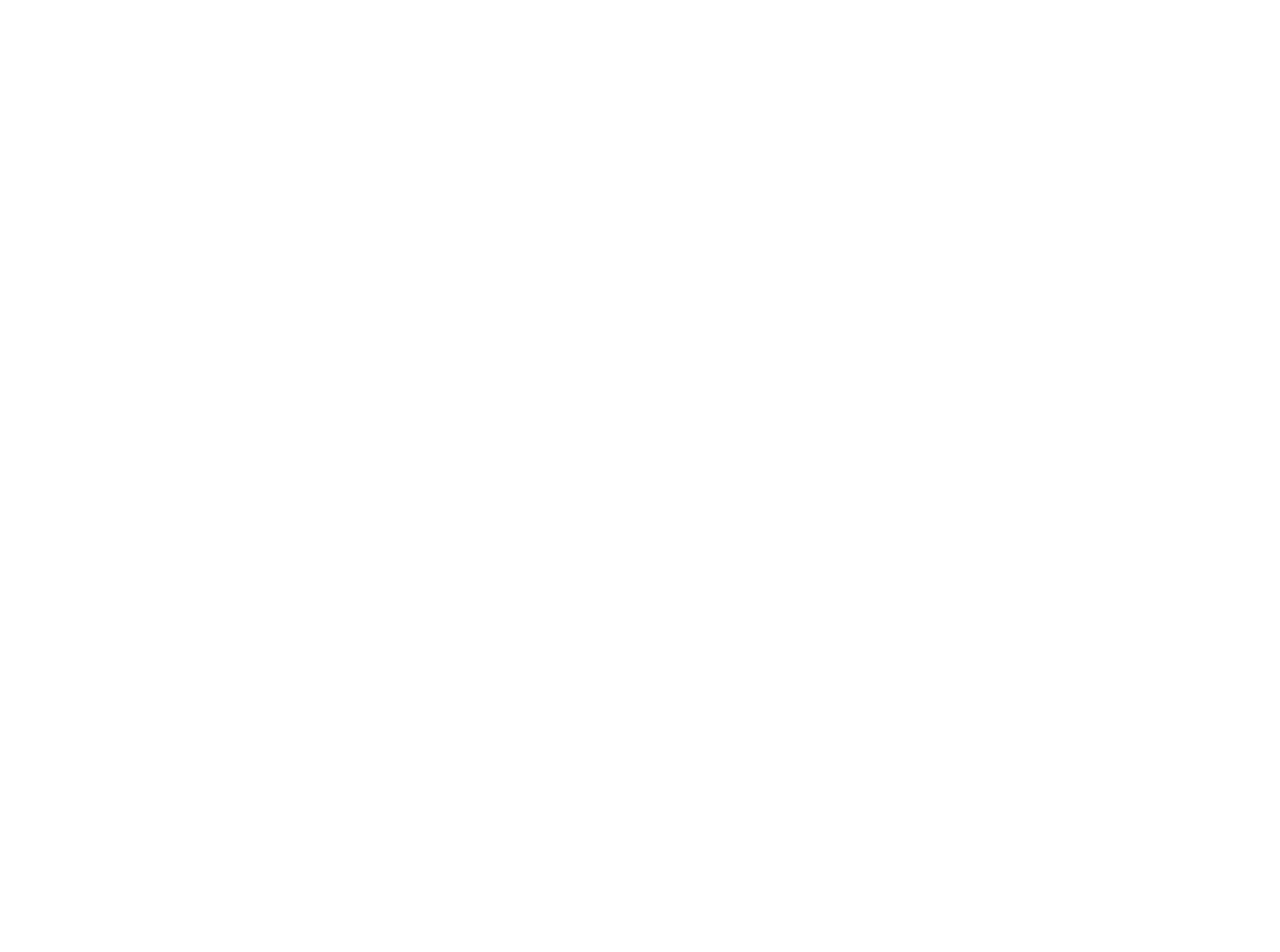
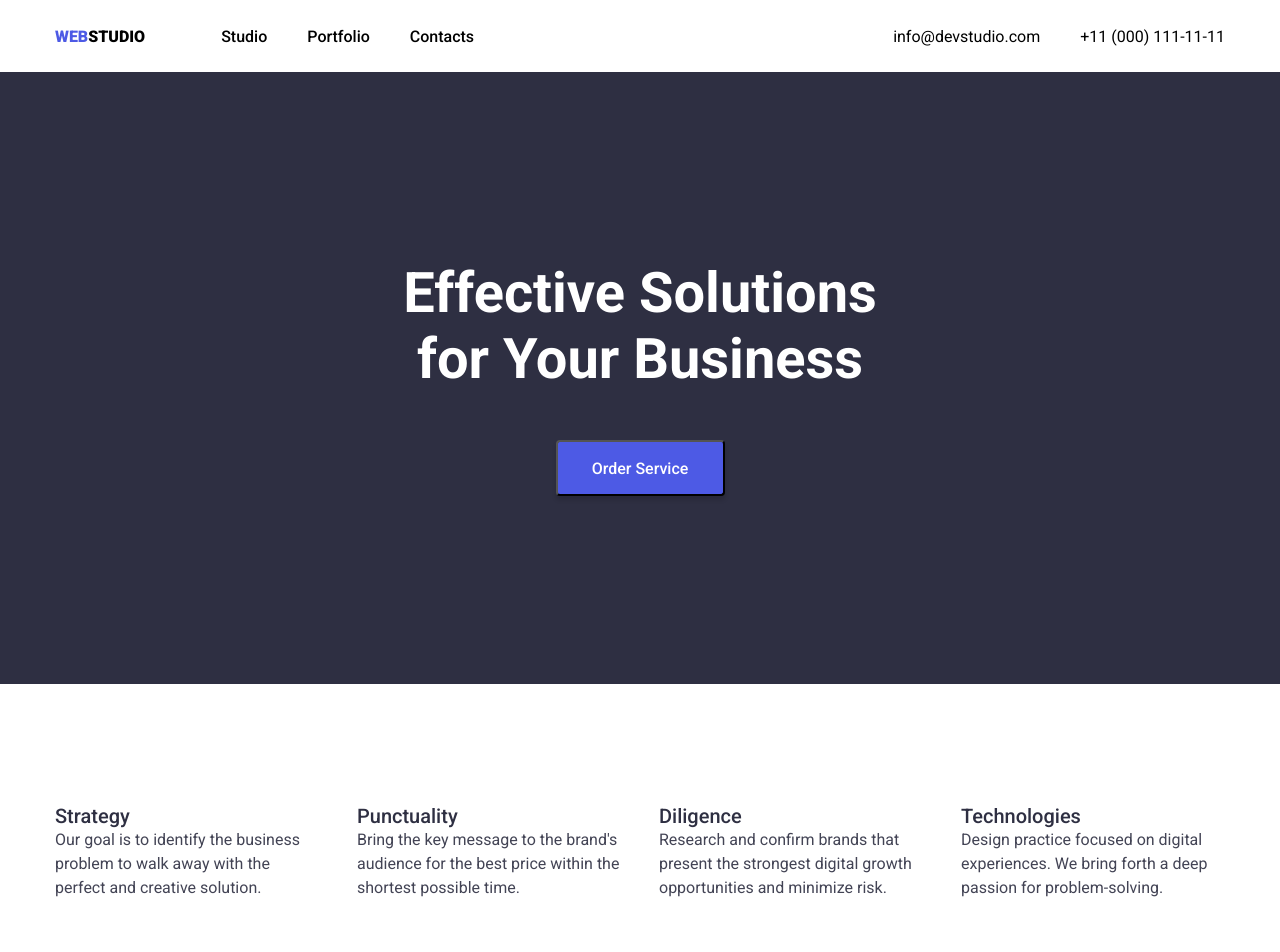
Before and after one commit to YuliaPine7/goit-markup-hw-01, a plain HTML site: page index.html in a window 1280 px wide. Shown: the top 952 px of the page. Before the commit the page ends 800 px from the top, so only its background shows below. Drawn offline with Linux system fonts and the light colour scheme.

Commit message:
full HTML structure and CSS completed

```diff
--- a/index.html
+++ b/index.html
@@ -5,8 +5,93 @@
     <meta http-equiv="X-UA-Compatible" content="IE=edge">
     <meta name="viewport" content="width=device-width, initial-scale=1.0">
     <title>HW1</title>
+    <link rel="preconnect" href="https://fonts.googleapis.com">
+    <link rel="preconnect" href="https://fonts.gstatic.com" crossorigin>
+    <link href="https://fonts.googleapis.com/css2?family=Roboto:wght@300;400;500;700;900&display=swap" rel="stylesheet">
+    <link rel="stylesheet" href="styles.css">
 </head>
 <body>
-    <div class="container"></div>
+    <div class="container">
+        <header>
+            <nav>
+                <ul>
+                    <li><a href="index.html" class="main_logo" target="_parent"><span class="logo_web">WEB</span>STUDIO</a></li>
+                    <li><a href="" target="_parent">Studio</a></li>
+                    <li><a href="" target="_parent">Portfolio</a></li>
+                    <li><a href="" target="_parent">Contacts</a></li>
+                </ul>
+            </nav>
+            <div class="contact">
+                <a href="mailto:info@devstudio.com" class="work_mail">info@devstudio.com</a>
+                <a href="tel:+11(000)111-11-11">+11 (000) 111-11-11</a>
+            </div>
+        </header>
+    </div>
+    <main>
+        <section class="solutions_ad">
+            <h1>Effective Solutions for Your Business</h1>
+            <button class="service_btn">Order Service</button>
+        </section>
+        <div class="container">
+            <section class="company_info">
+                <div>
+                    <h3>Strategy</h3>
+                    <p>Our goal is to identify the business problem to walk away with the perfect and creative solution. </p>
+                </div>
+                <div>
+                    <h3>Punctuality</h3>
+                    <p>Bring the key message to the brand's audience for the best price within the shortest possible time.</p>
+                </div>
+                <div>
+                    <h3>Diligence</h3>
+                    <p>Research and confirm brands that present the strongest digital growth opportunities and minimize risk.</p>
+                </div>
+                <div>
+                    <h3>Technologies</h3>
+                    <p>Design practice focused on digital experiences. We bring forth a deep passion for problem-solving.</p>
+                </div>
+            </section>
+            <section class="what_we_do">
+                <h2 class="section_title">What Are We Doing</h2>
+                <div class="what_we_do_imgs">
+                    <img src="images/monitor.png" alt="Computer monitor with statistics" width="360">
+                    <img src="images/phones.png" alt="Multiple screens interfaces" width="360">
+                    <img src="images/laptop_and_phone.png" alt="Lapton and phone with the same image" width="360">
+                </div>
+            </section>
+        </div>
+        <section class="our_team">
+            <div class="container">
+                <h2 class="section_title">Our Team</h2>
+                <div class="team_imgs">
+                    <figure class="colleague_details">
+                        <img src="images/mark.png" alt="Mark Guerroro" width="264">
+                        <figcaption>Mark Guerrero <br><span>Product Designer</span></figcaption>
+                    </figure>
+                    <figure class="colleague_details">
+                        <img src="images/tom.png" alt="Tom Ford" width="264">
+                        <figcaption>Tom Ford <br><span>Frontend Developer</span></figcaption>
+                    </figure>
+                    <figure class="colleague_details">
+                        <img src="images/camila.png" alt="Camila Garcia" width="264">
+                        <figcaption>Camila Garcia <br><span>Marketing</span></figcaption>
+                    </figure>
+                    <figure class="colleague_details">
+                        <img src="images/daniel.png" alt="Daniel Wilson" width="264">
+                        <figcaption>Daniel Wilson <br><span>UI Designer</span></figcaption>
+                    </figure>
+                </div>
+            </div>
+        </section>
+    </main>
+    <footer>
+        <div class="container">
+            <div class="footer_company_info">
+                <a href="index.html" target="_parent"><span class="logo_web">WEB</span>STUDIO</a>
+                <p>Increase the flow of customers and sales for your business with digital marketing & growth solutions.</p>
+            </div>
+        </div>
+    </footer>
+
 </body>
 </html>
--- /dev/null
+++ b/styles.css
@@ -0,0 +1,148 @@
+*{
+    margin: 0;
+    padding: 0;
+    box-sizing: border-box;
+    font-family: 'Roboto', sans-serif;
+}
+.container{
+    max-width: 1170px;
+    margin: auto;
+}
+nav{
+    height: 72px;
+    display: flex;
+    justify-content: space-between;
+    padding: 24px 0;
+    align-items: center;
+    font-size: 16px;
+}
+.logo_web{
+    color: #4D5AE5;
+}
+header{
+    display: flex;
+    justify-content: space-between;
+    align-items: center;
+}
+ul{
+    list-style: none;
+    display: flex;
+    justify-content: space-between;
+}
+ul li a{
+    text-decoration: none;
+    margin-right: 40px;
+    font-weight: 500;
+    color: black;
+}
+.main_logo{
+    margin-right: 76px;
+    font-weight: 800;
+}
+.contact{
+    display: flex;
+    justify-content: space-between;
+    font-weight: 400;
+}
+.contact a{
+    font-weight: 400;
+    text-decoration: none;
+    color: black;
+}
+.work_mail{
+    margin-right: 40px;
+}
+.solutions_ad{
+    background-color: #2E2F42;
+    padding: 188px 0;
+    display: flex;
+    flex-direction: column;
+    justify-content: center;
+    margin-bottom: 120px;;
+}
+h1{
+    font-size: 56px;
+    color: white;
+    font-weight: 700;
+    width: 494px;
+    text-align: center;
+    margin: auto;
+}
+.service_btn{
+    width: 169px;
+    height: 56px;
+    border-radius: 4px;
+    background-color: #4D5AE5;
+    box-shadow: 0px 4px 4px rgba(0, 0, 0, 0.15);
+    color: white;
+    font-size: 16px;
+    font-weight: 500;
+    text-align: center;
+    margin: auto;
+    margin-top: 48px;
+}
+.company_info{
+    display: flex;
+    justify-content: space-between;
+}
+.company_info div{
+    max-width: 264px;
+}
+h3, figcaption{
+    font-size: 20px;
+    font-weight: 500;
+    line-height: 24px;
+    color: #2E2F42;
+}
+.company_info div p, figcaption span{
+    font-size: 16px;
+    font-weight: 400;
+    color: #434455;
+    line-height: 24px;
+}
+.section_title{
+    padding: 120px 0 72px 0;
+    font-weight: 700;
+    font-size: 36px;
+    line-height: 40px;
+    text-align: center;
+}
+.what_we_do_imgs{
+    display: flex;
+    justify-content: space-between;
+    margin-bottom: 120px;
+}
+.our_team{
+    background-color: #F4F4FD;
+    padding-bottom: 120px;
+}
+.colleague_details{
+    background-color: white;
+    text-align: center;
+    box-shadow: 0px 1px 6px rgba(46, 47, 66, 0.08), 0px 1px 1px rgba(46, 47, 66, 0.16), 0px 2px 1px rgba(46, 47, 66, 0.08);
+    border-radius: 0px 0px 4px 4px;
+    padding: 0px 0px 32px;
+}
+.team_imgs{
+    display: flex;
+    justify-content: space-between;
+}
+figcaption{
+    padding-top: 32px;
+}
+footer{
+    background-color: #2E2F42;
+    color: white;
+    font-size: 16px;
+    font-weight: 400;
+    padding: 100px 0;
+}
+.footer_company_info p{
+    width: 264px;
+    padding-top: 16px;
+}
+.footer_company_info a{
+    text-decoration: none;
+    color: white;
+    font-weight: 800;
+}
```
Also changed, not shown: images/Logo.png (added), images/camila.png (added), images/daniel.png (added), images/laptop_and_phone.png (added), images/logo_footer.png (added), images/mark.png (added), images/monitor.png (added), images/phones.png (added), images/tom.png (added), 1 other file.
